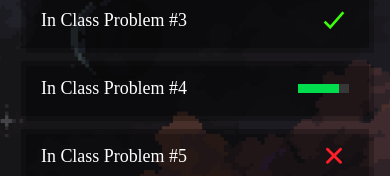
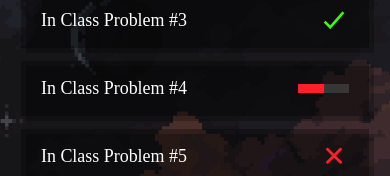
Before and after one commit to yiwoduf/EduStone, a React Native app: screen /Todos in a window 390 px wide. Shown: the part 209-385 px from the top of the page. Built offline with nearby package versions, Linux system fonts and the light colour scheme.

Commit message:
minor fix

```diff
--- a/pages/Todos.js
+++ b/pages/Todos.js
@@ -19,6 +19,7 @@ import {
 } from "../style/styleTodos";
 
 const Todos = () => {
+  const onPressHandler = () => {};
   return (
     <>
       <BackgroundContainer source={require("../design/bg/ToDoList_BG.png")} />
@@ -77,7 +78,7 @@ const Todos = () => {
                     item.complete ? (
                       item.graded ? (
                         <ProgressBar>
-                          <GradeBar grade="80"></GradeBar>
+                          <GradeBar grade="50"></GradeBar>
                         </ProgressBar>
                       ) : (
                         <Ionicons
```
